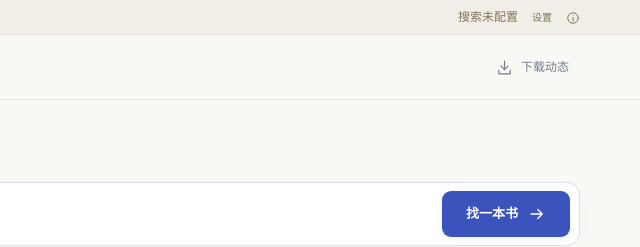
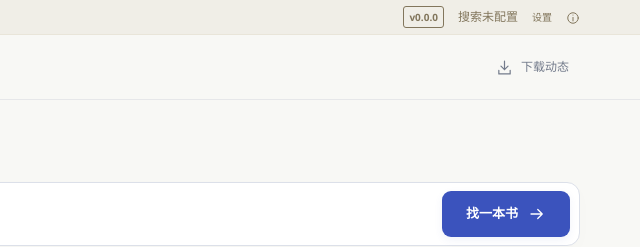
Before and after one commit to JSbiu/book-downloader, a browser extension: page extension/index.html in a window 1280 px wide. Shown: the top 247 px of the page, 640-1280 px from the left. Drawn offline with Linux system fonts and the light colour scheme.

Commit message:
chore: 显示书页运行版本便于确认更新

```diff
--- a/extension/index.html
+++ b/extension/index.html
@@ -30,6 +30,7 @@
       <span class="prototype-label"><span class="prototype-dot"></span>工程样机 · 前 3 章</span>
       <span class="prototype-caption">真实搜索与页面读取；本轮验证前 3 章，不代表整本验收</span>
       <div class="prototype-controls">
+        <span id="runtime-version" class="prototype-version"></span>
         <span id="key-state">搜索未配置</span><button id="settings-open" type="button">设置</button>
         <button id="about-open" type="button" aria-label="样机说明"><svg class="icon"><use href="#i-info"/></svg></button>
       </div>
--- a/extension/style.css
+++ b/extension/style.css
@@ -56,6 +56,7 @@ svg { flex-shrink: 0; }
 .prototype-controls { display: flex; align-items: center; gap: 14px; margin-left: auto; }
 .prototype-controls button { padding: 3px 0; white-space: nowrap; background: none; color: inherit; font-size: 10px; }
 .prototype-controls .icon { width: 14px; height: 14px; }
+.prototype-version { padding: 2px 5px; border: 1px solid currentColor; border-radius: 3px; font-weight: 700; }
 
 .site-header { border-bottom: 1px solid var(--line); background: var(--paper); }
 .header-inner { display: flex; align-items: center; max-width: 1216px; height: 64px; margin: auto; padding: 0 28px; }
--- a/extension/ui.js
+++ b/extension/ui.js
@@ -1,4 +1,5 @@
 const $ = id => document.getElementById(id);
+$('runtime-version').textContent = 'v' + chrome.runtime.getManifest().version;
 const labels = { queued: '排队中', downloading: '正在取得正文', needs_action: '需要本人确认',
   shelved: '已在书架', blocked: '本书已拉黑此书源', paused: '已暂停', partial: '部分未取得', ready: '样机范围已取得' };
 let state = { configured: false, books: [], search: null }, selected, view = 'search', filter = 'all';
```
